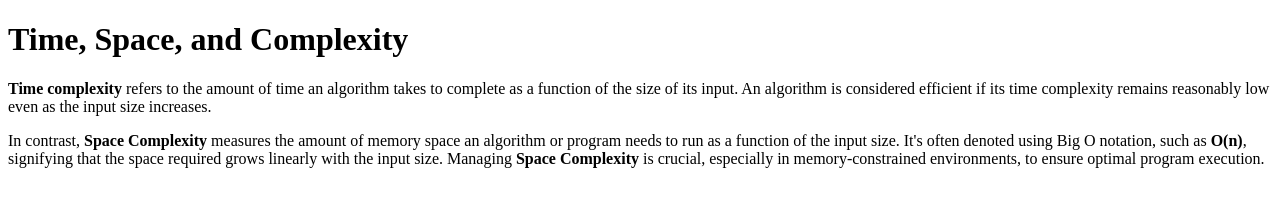
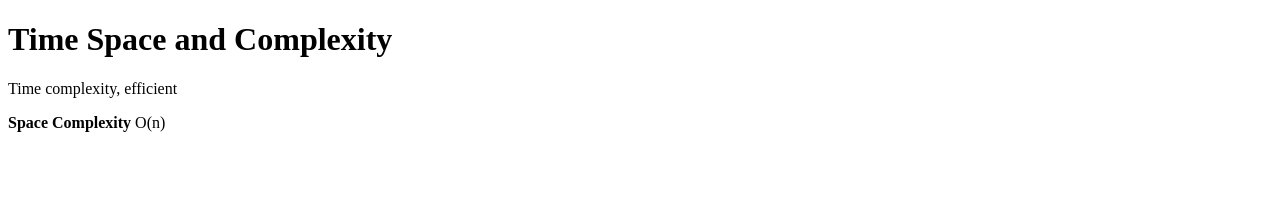
Before and after one commit to acciojob/time-and-space-complexity-UdayBari3421, a website: page main.html in a window 1280 px wide. Drawn offline with Linux system fonts and the light colour scheme.

Commit message:
created a submission

```diff
--- a/main.html
+++ b/main.html
@@ -8,15 +8,12 @@
 
 <body>
 
-	<h1>Time, Space, and Complexity</h1>
+	<h1>Time Space and Complexity</h1>
     <p>
-        <strong>Time complexity</strong> refers to the amount of time an algorithm takes to complete as a function of the size of its input.
-        An algorithm is considered efficient if its time complexity remains reasonably low even as the input size increases.
+        Time complexity, efficient
     </p>
     <p>
-        In contrast, <strong>Space Complexity</strong> measures the amount of memory space an algorithm or program needs to run as a function of the input size.
-        It's often denoted using Big O notation, such as <strong>O(n)</strong>, signifying that the space required grows linearly with the input size.
-        Managing <strong>Space Complexity</strong> is crucial, especially in memory-constrained environments, to ensure optimal program execution.
+        <b>Space Complexity </b>O(n)
     </p>
 
 	<!-- the entire body must be written by student -->
```
